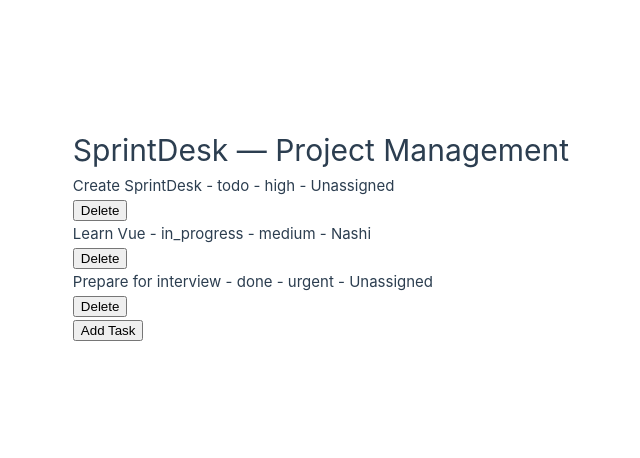
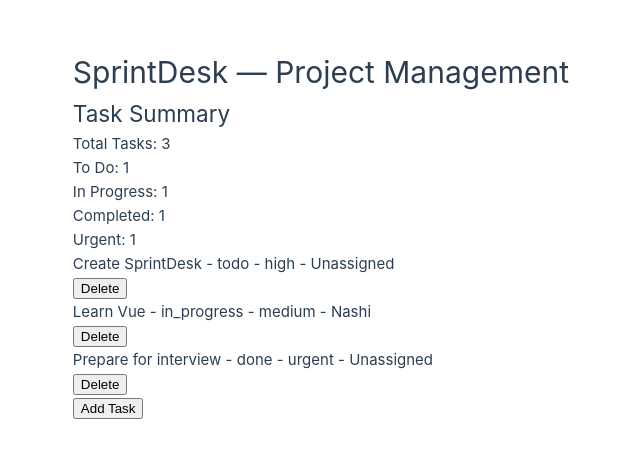
Before and after one commit to ntee1993/sprintdesk, a Vue app in the folder apps/web/: page / in a window 1280 px wide. Shown: the part 166-624 px from the top of the page, without its empty margins (71-711 px from the left). Built offline with nearby package versions, Linux system fonts and the light colour scheme.

Commit message:
feat(web): add reactive task summary and completed count watcher

```diff
--- a/apps/web/src/App.vue
+++ b/apps/web/src/App.vue
@@ -2,6 +2,7 @@
 import { ref } from 'vue'
 import type { Task } from './types/task'
 import TaskCard from './components/TaskCard.vue'
+import TaskSummary from './components/TaskSummary.vue'
 
 const tasks = ref<Task[]>([
   { id: 1, title: 'Create SprintDesk', status: 'todo', priority: 'high' },
@@ -31,6 +32,7 @@
   <main>
     <h1>SprintDesk — Project Management</h1>
 
+    <TaskSummary :tasks="tasks" />
     <TaskCard v-for="task in tasks" :key="task.id" :task="task" @delete="deleteTask" />
     <div><button @click="addTask">Add Task</button></div>
   </main>
--- /dev/null
+++ b/apps/web/src/components/TaskSummary.vue
@@ -0,0 +1,32 @@
+<template>
+  <div>
+    <h2>Task Summary</h2>
+
+    <p>Total Tasks: {{ totalTasks }}</p>
+    <p>To Do: {{ todoCount }}</p>
+    <p>In Progress: {{ inProgressCount }}</p>
+    <p>Completed: {{ completedCount }}</p>
+    <p>Urgent: {{ urgentCount }}</p>
+  </div>
+</template>
+
+<script setup lang="ts">
+import { computed, watch } from 'vue'
+import type { Task } from '../types/task'
+
+const props = defineProps<{
+  tasks: Task[]
+}>()
+
+const totalTasks = computed(() => props.tasks.length)
+const todoCount = computed(() => props.tasks.filter((task) => task.status === 'todo').length)
+const inProgressCount = computed(
+  () => props.tasks.filter((task) => task.status === 'in_progress').length,
+)
+const completedCount = computed(() => props.tasks.filter((task) => task.status === 'done').length)
+const urgentCount = computed(() => props.tasks.filter((task) => task.priority === 'urgent').length)
+
+watch(completedCount, (newValue, oldValue) => {
+  console.log(`Completed task count changed: ${oldValue} → ${newValue}`)
+})
+</script>
```
